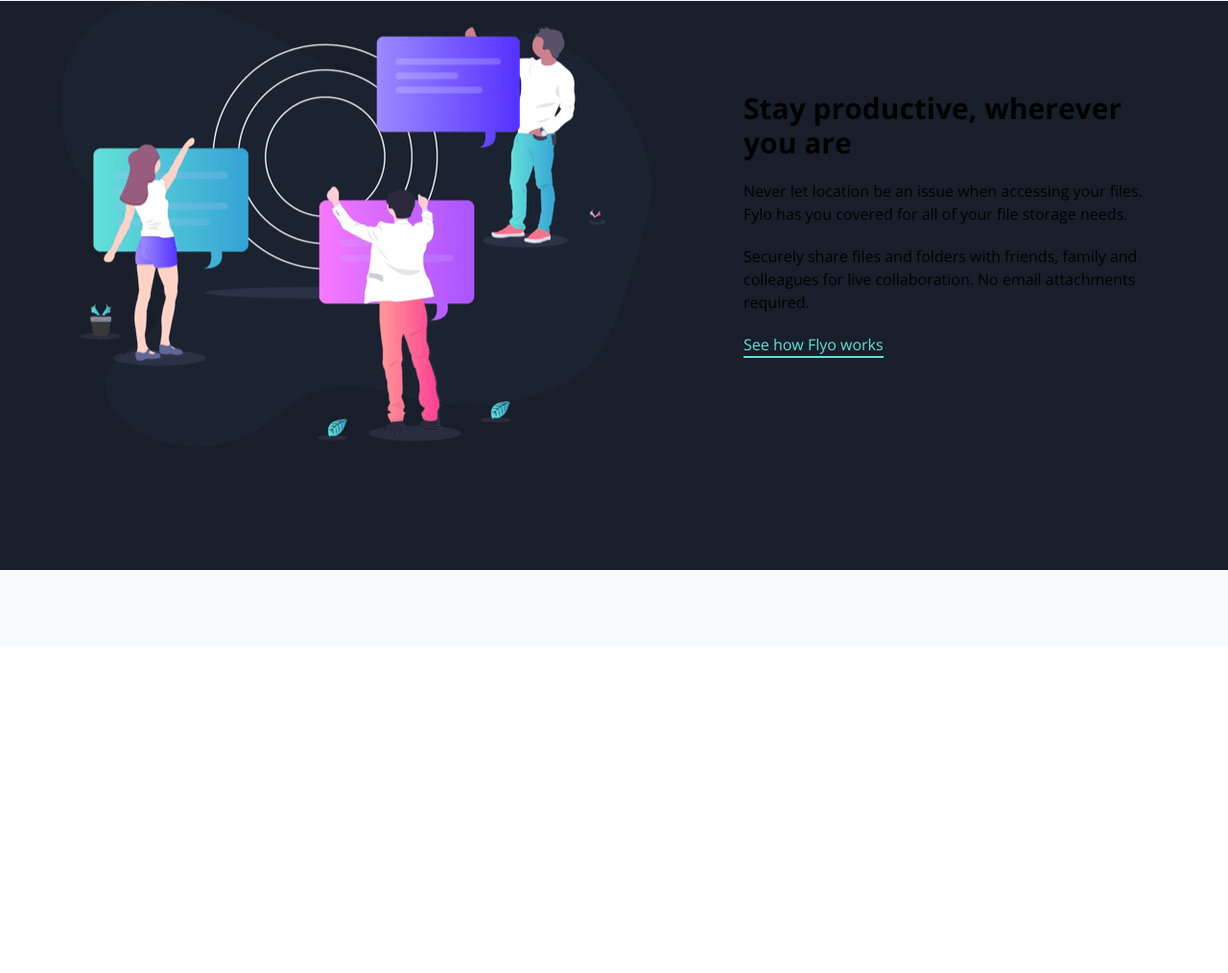
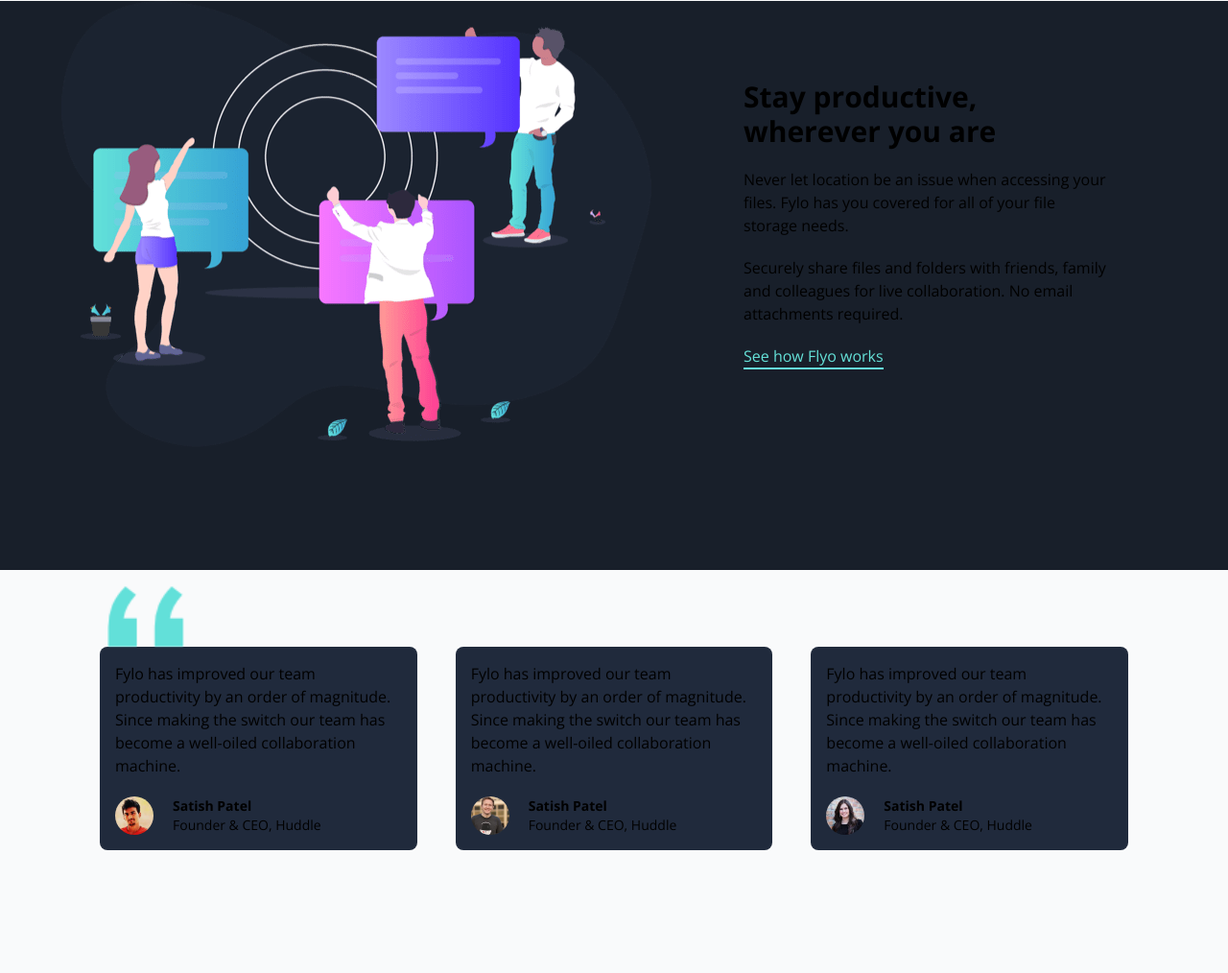
Before and after one commit to Muneeb1030/django_tailwind_projects, a Django app: page /project_5 in a window 1280 px wide. Shown: the part 2081-3095 px from the top of the page at 96% size. Before the commit the page ends 2675 px from the top, so only its background shows below. Run offline with Django 5.2, Linux system fonts and the light colour scheme; some libraries are stand-ins or nearby versions.

Commit message:
update - project 5: Testimonial Done

```diff
--- a/templates/projects/project_5.html
+++ b/templates/projects/project_5.html
@@ -1,5 +1,4 @@
-{% load static tailwind_tags %}
-{% load static %}
+{% load static tailwind_tags %} {% load static %}
 <!DOCTYPE html>
 <html lang="en" class="scroll-smooth">
   <head>
@@ -150,25 +149,111 @@
         </div>
       </div>
     </section>
-    <section id='productivity' class='bg-darkBlue1'>
-      <div class='container flex flex-col md:flex-row mx-auto space-y-20 md:space-y-0 space-x-0 md:space-x-24 max-w-6xl items-center pb-32'>
-        <img src="/static/projects/project_5/images/illustration-stay-productive.png" alt="">
-        <div class='flex flex-col items-center md:items-start space-y-5 text-center md:text-left'>
-          <h1 class='font-bold text-3xl'>
-            Stay productive, wherever you are
-          </h1>
+    <section id="productivity" class="bg-darkBlue1">
+      <div
+        class="container flex flex-col md:flex-row mx-auto space-y-20 md:space-y-0 space-x-0 md:space-x-24 max-w-6xl items-center pb-32"
+      >
+        <img
+          src="/static/projects/project_5/images/illustration-stay-productive.png"
+          alt=""
+        />
+        <div
+          class="flex flex-col items-center md:items-start space-y-5 text-center md:text-left max-w-sm"
+        >
+          <h1 class="font-bold text-3xl">Stay productive, wherever you are</h1>
           <p>
-            Never let location be an issue when accessing your files. Fylo has you covered for all of your file storage needs.
+            Never let location be an issue when accessing your files. Fylo has
+            you covered for all of your file storage needs.
           </p>
           <p>
-            Securely share files and folders with friends, family and colleagues for live collaboration. No email attachments required.
+            Securely share files and folders with friends, family and colleagues
+            for live collaboration. No email attachments required.
           </p>
-          <a href="#" class='text-accentCyan border-b-2 border-accentCyan hover:border-strongCyan hover:text-strongCyan transition duration-150'>See how Flyo works</a>
+          <a
+            href="#"
+            class="text-accentCyan border-b-2 border-accentCyan hover:border-strongCyan hover:text-strongCyan transition duration-150"
+            >See how Flyo works</a
+          >
         </div>
       </div>
     </section>
-    <section id="testimonials" class="bg-gray-50 dark:bg-darkBlue1 pt-10 md:pt-20">
+    <section
+      id="testimonials"
+      class="bg-gray-50 dark:bg-darkBlue1 pt-10 md:pt-20 pb-32"
+    >
+      <div class='max-w-6xl mx-auto flex flex-col space-y-5 md:flex-row md:justify-between md:space-y-0 md:space-x-10 px-10'>
+        <div
+          class="relative "
+        >
+          <img
+            src="/static/projects/project_5/images/bg-quotes.png"
+            alt=""
+            class="absolute w-20 left-2 -top-16"
+          />
+          <div class="bg-darkBlue3 rounded-lg p-4">
+            <p>
+              Fylo has improved our team productivity by an order of magnitude.
+              Since making the switch our team has become a well-oiled
+              collaboration machine.
+            </p>
+            <div class="flex flex-row pt-5 space-x-5">
+              <img
+                src="/static/projects/project_5/images/profile-1.jpg"
+                alt=""
+                class="w-10 rounded-full"
+              />
+              <div>
+                <h3 class="font-bold text-sm">Satish Patel</h3>
+                <p class="text-sm">Founder & CEO, Huddle</p>
+              </div>
+            </div>
+          </div>
+        </div>
+        <div
 
+        >
+          <div class="bg-darkBlue3 rounded-lg p-4">
+            <p>
+              Fylo has improved our team productivity by an order of magnitude.
+              Since making the switch our team has become a well-oiled
+              collaboration machine.
+            </p>
+            <div class="flex flex-row pt-5 space-x-5">
+              <img
+                src="/static/projects/project_5/images/profile-2.jpg"
+                alt=""
+                class="w-10 rounded-full"
+              />
+              <div>
+                <h3 class="font-bold text-sm">Satish Patel</h3>
+                <p class="text-sm">Founder & CEO, Huddle</p>
+              </div>
+            </div>
+          </div>
+        </div>
+        <div
+
+        >
+          <div class="bg-darkBlue3 rounded-lg p-4">
+            <p>
+              Fylo has improved our team productivity by an order of magnitude.
+              Since making the switch our team has become a well-oiled
+              collaboration machine.
+            </p>
+            <div class="flex flex-row pt-5 space-x-5">
+              <img
+                src="/static/projects/project_5/images/profile-3.jpg"
+                alt=""
+                class="w-10 rounded-full"
+              />
+              <div>
+                <h3 class="font-bold text-sm">Satish Patel</h3>
+                <p class="text-sm">Founder & CEO, Huddle</p>
+              </div>
+            </div>
+          </div>
+        </div>
+      </div>
     </section>
   </body>
 
--- a/theme/static/css/dist/styles.css
+++ b/theme/static/css/dist/styles.css
@@ -869,6 +869,22 @@ select {
   top: 1.25rem;
 }
 
+.-top-10 {
+  top: -2.5rem;
+}
+
+.-top-1 {
+  top: -0.25rem;
+}
+
+.-top-16 {
+  top: -4rem;
+}
+
+.left-2 {
+  left: 0.5rem;
+}
+
 .z-10 {
   z-index: 10;
 }
@@ -989,6 +1005,14 @@ select {
 
 .mt-8 {
   margin-top: 2rem;
+}
+
+.mb-20 {
+  margin-bottom: 5rem;
+}
+
+.mt-16 {
+  margin-top: 4rem;
 }
 
 .line-clamp-5 {
@@ -1110,6 +1134,22 @@ select {
   width: 100%;
 }
 
+.w-3 {
+  width: 0.75rem;
+}
+
+.w-32 {
+  width: 8rem;
+}
+
+.w-2 {
+  width: 0.5rem;
+}
+
+.w-20 {
+  width: 5rem;
+}
+
 .max-w-24 {
   max-width: 6rem;
 }
@@ -1136,6 +1176,14 @@ select {
 
 .max-w-sm {
   max-width: 24rem;
+}
+
+.max-w-6 {
+  max-width: 1.5rem;
+}
+
+.max-w-20 {
+  max-width: 5rem;
 }
 
 .flex-1 {
@@ -1318,6 +1366,10 @@ select {
   border-radius: 0.375rem;
 }
 
+.rounded-xl {
+  border-radius: 0.75rem;
+}
+
 .rounded-b-lg {
   border-bottom-right-radius: 0.5rem;
   border-bottom-left-radius: 0.5rem;
@@ -1527,6 +1579,11 @@ select {
 .bg-darkBlue1 {
   --tw-bg-opacity: 1;
   background-color: hsl(218 28% 13% / var(--tw-bg-opacity));
+}
+
+.bg-darkBlue3 {
+  --tw-bg-opacity: 1;
+  background-color: hsl(219 30% 18% / var(--tw-bg-opacity));
 }
 
 .bg-opacity-35 {
@@ -1650,6 +1707,10 @@ select {
   padding: 2rem;
 }
 
+.p-4 {
+  padding: 1rem;
+}
+
 .px-10 {
   padding-left: 2.5rem;
   padding-right: 2.5rem;
@@ -1734,6 +1795,10 @@ select {
 
 .pb-20 {
   padding-bottom: 5rem;
+}
+
+.pt-5 {
+  padding-top: 1.25rem;
 }
 
 .text-center {
@@ -2476,6 +2541,10 @@ select {
     max-width: 36rem;
   }
 
+  .md\:max-w-24 {
+    max-width: 6rem;
+  }
+
   .md\:scale-150 {
     --tw-scale-x: 1.5;
     --tw-scale-y: 1.5;
```
Also changed, not shown: static/projects/project_4/images/testimonial-grid.png (added), static/projects/project_5/images/fylo.png (added).
